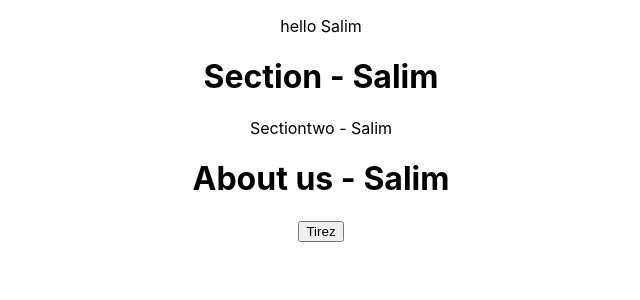
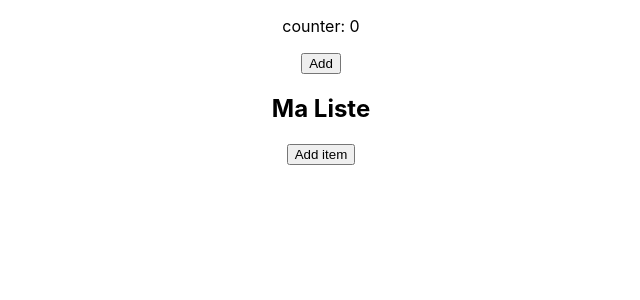
Before and after one commit to fahemGithub/formation-react, a React (Create React App) app in the folder react_tutorial/: page / in a window 1280 px wide. Shown: the top 300 px of the page, without its empty margins (319-959 px from the left). Built offline with nearby package versions, Linux system fonts and the light colour scheme.

Commit message:
useState

```diff
--- a/react_tutorial/src/App.js
+++ b/react_tutorial/src/App.js
@@ -1,20 +1,26 @@
-import './App.css';
-import Section from './components/Section';
-import Sectiontwo from './components/Sectiontwo';
-import About from './components/About'
-import Football from './components/Football';
+import "./App.css";
+import Section from "./components/Section";
+import Sectiontwo from "./components/Sectiontwo";
+import About from "./components/About";
+import Football from "./components/Football";
+import Counter from "./components/Counter";
 
 function App() {
-  const name = "Salim";
-  return (
-    <div className="App">
+    const name = "mohamed";
+    return (
+        <div className='App'>
+            <Counter />
+        </div>
+    );
+}
+export default App;
+
+/**
+ *
       <p>hello {name}</p>
       <Section name = {name}/>
       <Sectiontwo nameTwo = {name} />
       <About firstName = {name}/>
 
       <Football nameF = {name}/>
-    </div>
-  );
-}
-export default App;
+ */
--- /dev/null
+++ b/react_tutorial/src/components/Counter.js
@@ -0,0 +1,32 @@
+import React, { useState } from "react";
+
+export default function Counter() {
+    const [counter, setCounter] = useState(0);
+
+    const [item, setItem] = useState([]);
+
+    const increment = () => {
+        setCounter(counter + 1);
+    };
+
+    const addItem = () => {
+        const newItem = `element ${item.length + 1}`;
+        setItem([...item, newItem])
+        //item.push(newItem);
+    };
+
+    return (
+        <div>
+            <p>counter: {counter}</p>
+            <button onClick={increment}>Add</button>
+
+            <h2>Ma Liste</h2>
+            <ul>
+                {item.map((el) => (
+                    <li>{el}</li>
+                ))}
+            </ul>
+            <button onClick={addItem}>Add item</button>
+        </div>
+    );
+}
```
